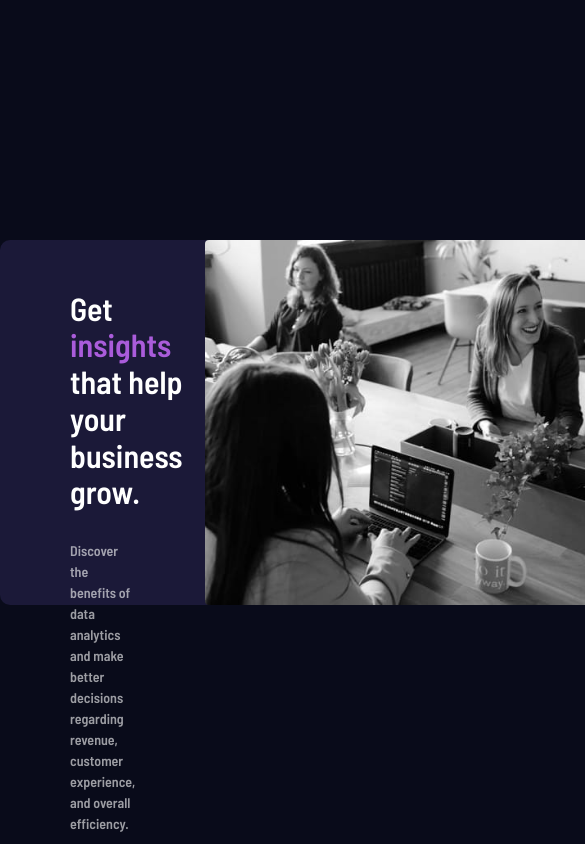
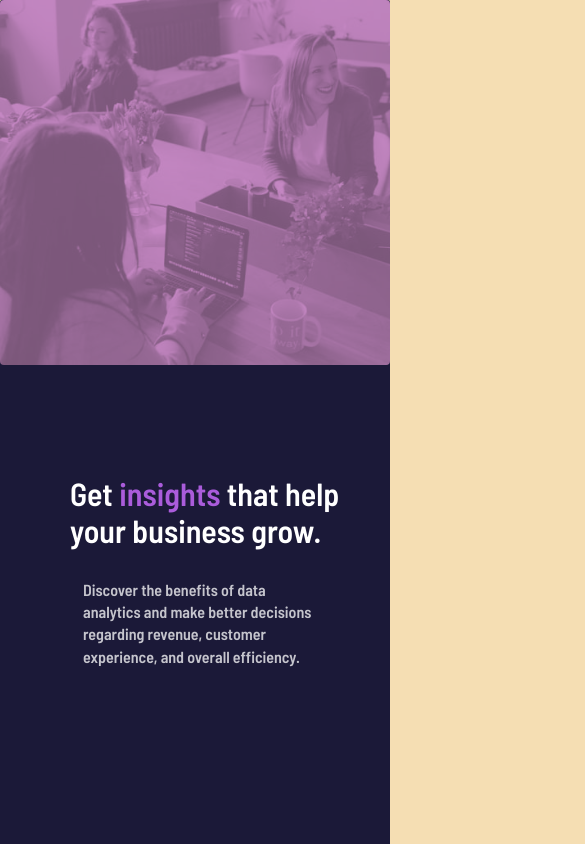
Before and after one commit to Abdisalam-Abdulahi/stats-preview-card-component-main-, a plain HTML site: page index.html in a window 390 px wide. Shown: the top 844 px of the page, 585 px wide, since content can reach past the window. Drawn offline with Linux system fonts and the light colour scheme.

Commit message:
adding media queries

```diff
--- a/index.html
+++ b/index.html
@@ -24,7 +24,9 @@
     <div class="box">
       <div class="wrapper">
         <div class="txtBox">
-          <h2>Get<span> insights</span> that help your business grow.</h2>
+          <h2 class="header">
+            Get<span> insights</span> that help your business grow.
+          </h2>
           <p class="mainTxt">
             Discover the benefits of data analytics and make better decisions
             regarding revenue, customer experience, and overall efficiency.
--- a/style.css
+++ b/style.css
@@ -83,28 +83,31 @@ select {
 
 body {
   background: var(--dark-blue);
-  font-family: 'Barlow Semi Condensed', sans-serif;
+  font-family: "Barlow Semi Condensed", sans-serif;
   display: flex;
   align-items: center;
   justify-content: center;
 }
-.box{
+.box {
   height: 365px;
   width: 900px;
   border-radius: 10px;
   background-color: var(--Dark-desaturated-blue);
 }
-.wrapper{
+.wrapper {
   display: flex;
   justify-content: space-between;
 }
-img{
+img {
   width: 430px;
   height: 365px;
   border-radius: 4px;
   object-fit: cover;
+  filter: invert(37%) sepia(17%) saturate(902%) hue-rotate(252deg)
+    brightness(94%) contrast(86%);
 }
-h2{
+.header,
+h2 {
   color: var(--White);
   margin-left: 20px;
   max-width: 280px;
@@ -113,26 +116,29 @@ h2{
   padding-top: 50px;
   margin-left: 70px;
 }
-span{
+span {
   color: var(--Soft-violet);
 }
-.mainTxt{
+.mainTxt {
   color: var(--Slightly-transparent-white);
   font-size: 14px;
   max-width: 300px;
   opacity: 0.8;
   font-weight: 400;
   margin: 30px 70px;
+  line-height: 1.6rem;
 }
-.flexer{
+.flexer {
   display: flex;
   width: 0px;
   height: 0px;
+  position: absolute;
+  top: 55%;
 }
-.statsTXt{
+.statsTXt {
   color: var(--Slightly-transparent-white);
   opacity: 0.5;
-    margin-left: 65px;
+  margin-left: 70px;
   margin-top: 3px;
 }
 
@@ -143,3 +149,32 @@ span{
   .attribution a {
     color: hsl(228, 45%, 44%);
   } */
+@media (max-width: 500px) {
+  body {
+    display: block;
+    background-color: wheat;
+  }
+  .box {
+    width: 100%;
+    height: 70rem;
+    border-radius: 2px;
+  }
+  .wrapper {
+    flex-direction: column-reverse;
+  }
+  .header {
+    margin-top: 60px;
+  }
+  .flexer {
+    flex-direction: column;
+    top: 110%;
+    margin-left: 20%;
+  }
+  .mainTxt{
+    max-width: 230px;
+    font-size: 16px;
+    line-height: 1.4rem;
+    margin-left: 83px;
+    opacity: 1;
+  }
+}
```
Lines whose indentation alone changed are shown as unchanged.
